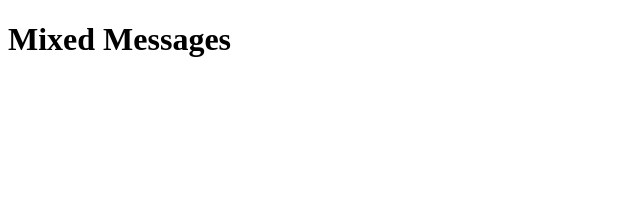
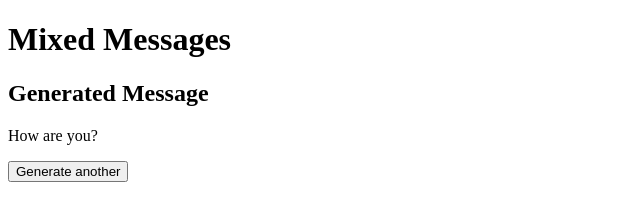
Before and after one commit to kiran-evans/mixed-messages, a plain HTML site: page index.html in a window 1280 px wide. Shown: the whole page, without its empty margins (0-640 px from the left). Drawn offline with nearby package versions, Linux system fonts and the light colour scheme.

Commit message:
Added basic generation script

```diff
--- a/index.html
+++ b/index.html
@@ -4,16 +4,22 @@
         <link rel="stylesheet" href="style.css" />
         <meta name="viewport" content="width=device-width, initial-scale=1.0" />
         <meta charset="UTF-8" />
+        <script src="https://ajax.googleapis.com/ajax/libs/jquery/3.7.0/jquery.min.js"></script>
         <script src="index.js"></script>
 
         <title>Mixed Messages</title>
     </head>
-    <body>
+    <body onload="generateMessage()">
+
         <header>
             <h1>Mixed Messages</h1>
         </header>
+
         <main>
+            <h2>Generated Message</h2>
+            <section id="message"></section>
+            <button id="genButton" onclick="generateMessage()">Generate another</button>
+        </main>
 
-        </main>
     </body>
 </html>
--- a/index.js
+++ b/index.js
@@ -0,0 +1,12 @@
+const randomMessages = [
+    "Hello",
+    "Hi",
+    "How are you?",
+    "This is a random message"
+]
+
+const generateMessage = () => {
+    const randomNum = Math.floor(Math.random() * randomMessages.length);
+    const randomMessage = randomMessages[randomNum];
+    $("#message").html(`<p>${randomMessage}</p>`);
+}
```
